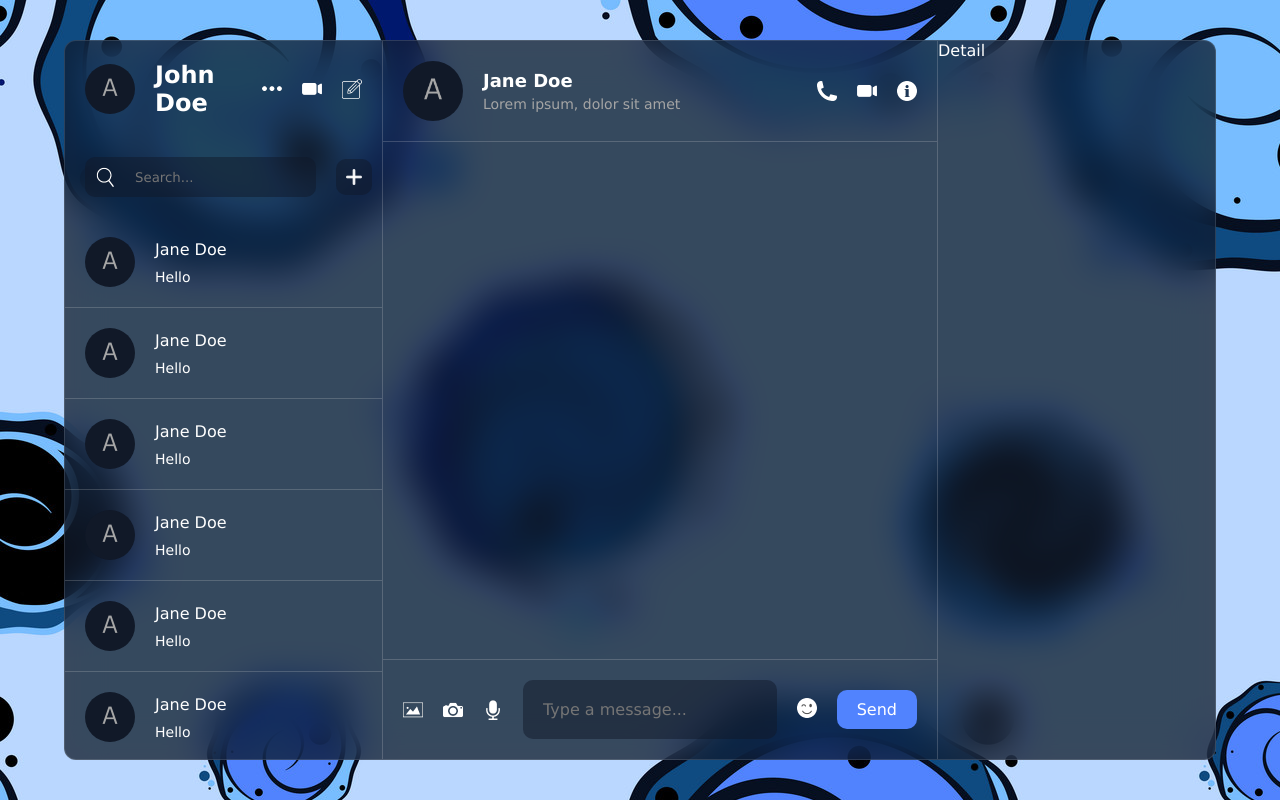
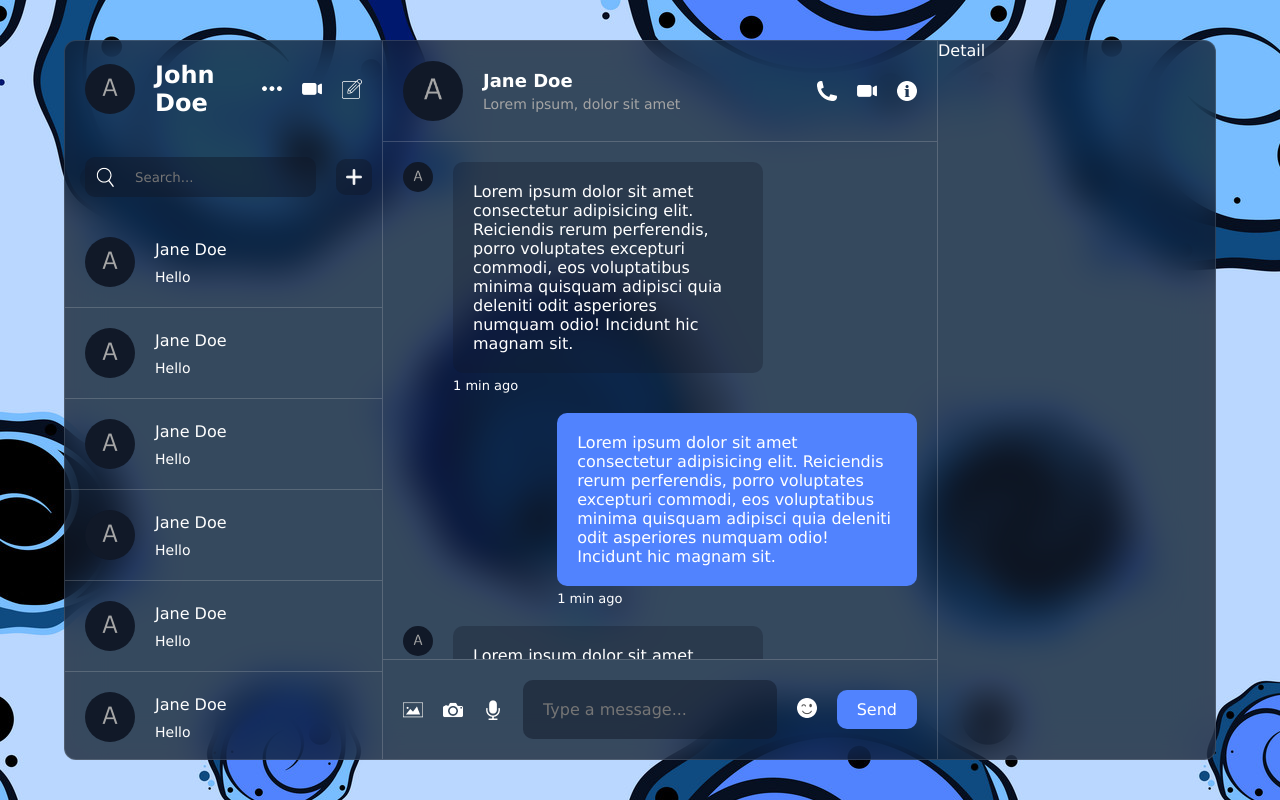
Before and after one commit to Y-ashbhatt/Chat-App-React, a React (Vite) app: page / in a window 1280 px wide. Built offline with nearby package versions, Linux system fonts and the light colour scheme.

Commit message:
Complete Chat Message Design

```diff
--- a/src/Components/chat/Chat.jsx
+++ b/src/Components/chat/Chat.jsx
@@ -27,7 +27,96 @@ export default function Chat() {
           <img src="./info.png" alt="info" />
         </div>
       </div>
-      <div className="center"></div>
+      <div className="center">
+
+        <div className="message">
+          <img src="./avatar.png" alt="" />
+          <div className="texts">
+            <p>
+              Lorem ipsum dolor sit amet consectetur adipisicing elit.
+              Reiciendis rerum perferendis, porro voluptates excepturi commodi,
+              eos voluptatibus minima quisquam adipisci quia deleniti odit
+              asperiores numquam odio! Incidunt hic magnam sit.
+            </p>
+            <span>1 min ago</span>
+          </div>
+        </div>
+        <div className="message own">
+
+          <div className="texts">
+            <p>
+              Lorem ipsum dolor sit amet consectetur adipisicing elit.
+              Reiciendis rerum perferendis, porro voluptates excepturi commodi,
+              eos voluptatibus minima quisquam adipisci quia deleniti odit
+              asperiores numquam odio! Incidunt hic magnam sit.
+            </p>
+            <span>1 min ago</span>
+          </div>
+        </div>
+        <div className="message">
+          <img src="./avatar.png" alt="" />
+          <div className="texts">
+            <p>
+              Lorem ipsum dolor sit amet consectetur adipisicing elit.
+              Reiciendis rerum perferendis, porro voluptates excepturi commodi,
+              eos voluptatibus minima quisquam adipisci quia deleniti odit
+              asperiores numquam odio! Incidunt hic magnam sit.
+            </p>
+            <span>1 min ago</span>
+          </div>
+        </div>
+        <div className="message own">
+
+          <div className="texts">
+            <p>
+              Lorem ipsum dolor sit amet consectetur adipisicing elit.
+              Reiciendis rerum perferendis, porro voluptates excepturi commodi,
+              eos voluptatibus minima quisquam adipisci quia deleniti odit
+              asperiores numquam odio! Incidunt hic magnam sit.
+            </p>
+            <span>1 min ago</span>
+          </div>
+        </div>
+        <div className="message own">
+
+          <div className="texts">
+            <p>
+              Lorem ipsum dolor sit amet consectetur adipisicing elit.
+              Reiciendis rerum perferendis, porro voluptates excepturi commodi,
+              eos voluptatibus minima quisquam adipisci quia deleniti odit
+              asperiores numquam odio! Incidunt hic magnam sit.
+            </p>
+            <span>1 min ago</span>
+          </div>
+        </div>
+        <div className="message">
+          <img src="./avatar.png" alt="" />
+          <div className="texts">
+            <p>
+              Lorem ipsum dolor sit amet consectetur adipisicing elit.
+              Reiciendis rerum perferendis, porro voluptates excepturi commodi,
+              eos voluptatibus minima quisquam adipisci quia deleniti odit
+              asperiores numquam odio! Incidunt hic magnam sit.
+            </p>
+            <span>1 min ago</span>
+          </div>
+        </div>
+        <div className="message own">
+
+          <div className="texts">
+
+            <p>
+              Lorem ipsum dolor sit amet consectetur adipisicing elit.
+              Reiciendis rerum perferendis, porro voluptates excepturi commodi,
+              eos voluptatibus minima quisquam adipisci quia deleniti odit
+              asperiores numquam odio! Incidunt hic magnam sit.
+            </p>
+            <span>1 min ago</span>
+          </div>
+        </div>
+
+      </div>
+
       <div className="bottom">
         <div className="icons">
           <img src="./img.png" alt="" />
--- a/src/Components/chat/chat.css
+++ b/src/Components/chat/chat.css
@@ -1,3 +1,14 @@
+::-webkit-scrollbar {
+    width: 5px;
+    background: transparent;
+}
+
+
+::-webkit-scrollbar-thumb {
+    background: black;
+    border-radius: 10px;
+}
+
 .chat {
     flex: 2;
     border-left: 1px solid #dddddd35;
@@ -60,6 +71,59 @@
     .center{
         flex: 1;
         padding: 20px;
+        overflow: scroll;
+        display: flex;
+        flex-direction: column;
+        gap: 20px;
+
+        .message{
+            max-width: 70%;
+            display: flex;
+            gap: 20px;
+
+            &.own{
+                align-self: flex-end;
+
+                .texts{
+                    p{
+                        background-color: #5183fe;
+                    }
+                }
+            }
+
+            img{
+                width: 30px;
+                height: 30px;
+                border-radius: 50%;
+                object-fit: cover;
+            }
+
+            .texts{
+                flex: 1;
+                display: flex;
+                flex-direction: column;
+                gap: 5px;
+
+                img{
+                    width: 100%;
+                    height: 300px;
+                    border-radius: 10px;
+                    object-fit: cover;
+                }
+
+                p{
+                    padding: 20px;
+                    background-color: rgba(17,25, 40, 0.3);
+                    border-radius: 10px;
+                }
+
+                span{
+                    font-size: 13px;
+                }
+            }
+
+        }
+
     }
 
     .bottom{
```
